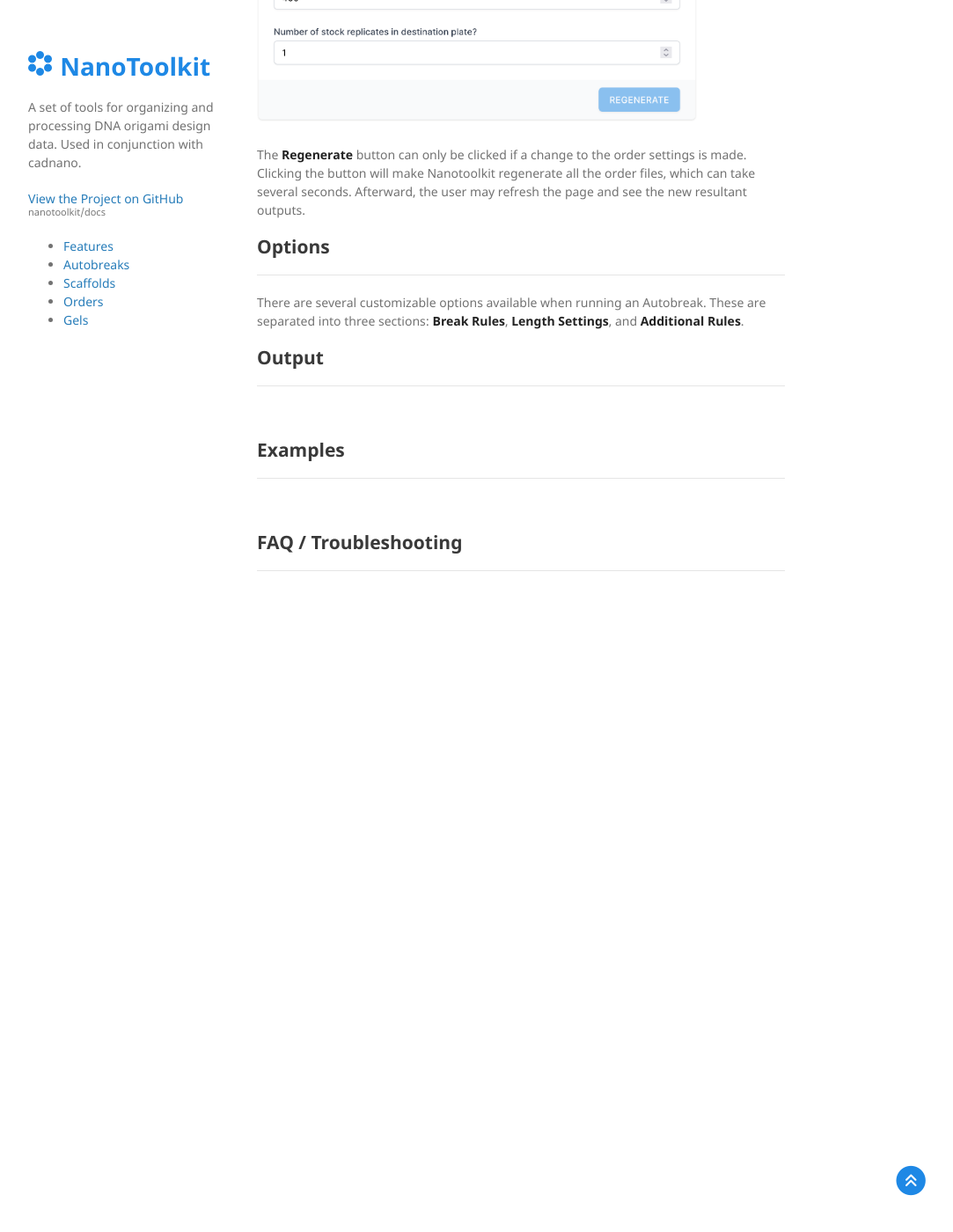
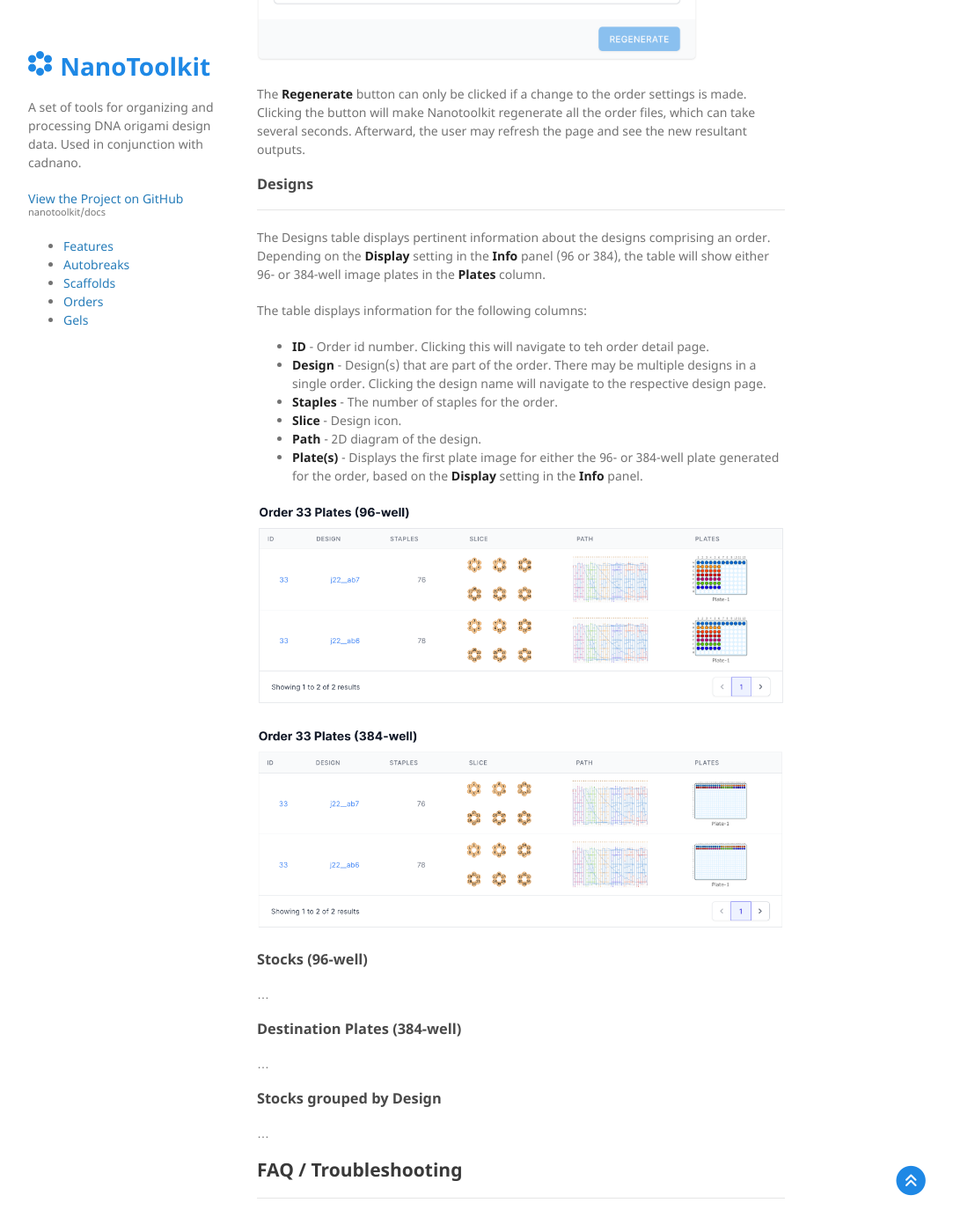
Before and after one commit to nanotoolkit/docs, a Jekyll site: the page built from pages/orders.md, in a window 1280 px wide and 1400 px high, scrolled down 6434 px. Shown: the whole window at 88% size, without its empty margins (178-1261 px from the left). Built offline with Jekyll 4.4.1, drawn with Linux system fonts in a browser that asks for light colours; our own code applies the rules of GitHub Pages for plain Markdown files; before the commit the page ends 7194 px from its top, so only the background shows below that; some of the changed text lies outside the part shown.

Commit message:
Update orders.md

```diff
--- a/pages/orders.md
+++ b/pages/orders.md
@@ -6,9 +6,6 @@
 [Draft Orders Table](#draft-orders-table)
 [Orders Table](#orders-table)
 [Order Detail](#order-detail)
-[Options](#options)
-[Output](#output)
-[Examples](#examples)
 [FAQ / Troubleshooting](#faq--troubleshooting)
 
 ## Purpose
@@ -180,7 +177,7 @@ Clicking the scaffold name will navigate to the respective scaffold on the **Sca
 
 <img src="../assets/img/order-info-panel.png" alt="drawing" width="300">
 
-#### Regenerate Order
+### Regenerate Order
 ---
 The Regenerate Order panel allows the user to make adjustments to the initial order settings and regenerate
 the order files based on those adjustments:
@@ -200,21 +197,43 @@ The **Regenerate** button can only be clicked if a change to the order settings
 make Nanotoolkit regenerate all the order files, which can take several seconds. Afterward, the user may refresh the page and
 see the new resultant outputs.
 
-## Options
+
+### Designs
 ---
-There are several customizable options available when running an Autobreak.
-These are separated into three sections: **Break Rules**, **Length Settings**, and **Additional Rules**.
+The Designs table displays pertinent information about the designs comprising an order.
+Depending on the **Display** setting in the **Info** panel (96 or 384), the table will show
+either 96- or 384-well image plates in the **Plates** column.
+
+The table displays information for the following columns:
+
+* **ID** - Order id number. Clicking this will navigate to teh order detail page.
+* **Design** - Design(s) that are part of the order. There may be multiple designs in a single order.
+  Clicking the design name will navigate to the respective design page.
+* **Staples** - The number of staples for the order.
+* **Slice** - Design icon.
+* **Path** - 2D diagram of the design.
+* **Plate(s)** - Displays the first plate image for either the 96- or 384-well plate generated for the order,
+based on the **Display** setting in the **Info** panel.
+  <br>
+
+![](../assets/img/order-plates-96.png)
+<br>
+![](../assets/img/order-plates-384.png)
 
 
+### Stocks (96-well)
 
-## Output
----
-<br>
+...
+
+### Destination Plates (384-well)
+
+...
+
+### Stocks grouped by Design
+
+...
 
 
-## Examples
----
-<br>
 
 
 ## FAQ / Troubleshooting
```
Also changed, not shown: other parts of pages/orders.md (+5 -5 lines).
